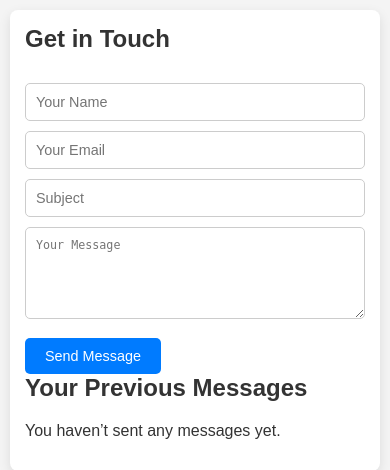
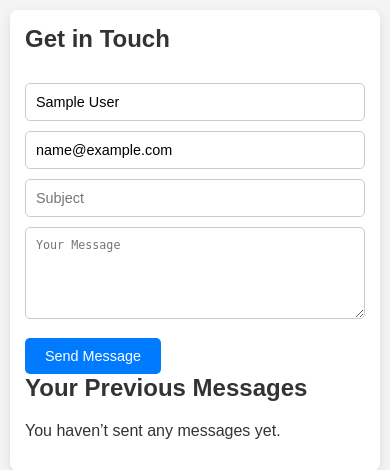
Before and after one commit to Abdulasees/sbquest, a Django app: page /contact/ in a window 390 px wide. Shown: the part 68-538 px from the top of the page. Run offline with Django 5.2, Linux system fonts and the light colour scheme; the visitor is signed in with stand-in values (Sample User, id 1); data that the repository does not hold is empty.

Commit message:
Update contact form: show previous messages only for logged-in users and prefill user info

```diff
--- a/contactmessage/views.py
+++ b/contactmessage/views.py
@@ -3,8 +3,10 @@ from .models import ContactMessage
 from django.contrib import messages
 
 def contact_form_view(request):
-    contact_messages = ContactMessage.objects.filter(email=request.user.email).order_by('-created_at') \
-        if request.user.is_authenticated else None
+    # Only fetch previous messages for authenticated users
+    contact_messages = None
+    if request.user.is_authenticated:
+        contact_messages = ContactMessage.objects.filter(email=request.user.email).order_by('-created_at')
 
     if request.method == 'POST':
         name = request.POST.get('name')
@@ -15,10 +17,10 @@ def contact_form_view(request):
         if name and email and subject and message:
             ContactMessage.objects.create(name=name, email=email, subject=subject, message=message)
             messages.success(request, "Message sent successfully!")
-            return redirect('contact_form')
+            return redirect('contact_form_view')  # redirect after POST to clear form
         else:
             messages.error(request, "All fields are required.")
 
     return render(request, 'contact.html', {
-        'contact_messages': contact_messages
+        'contact_messages': contact_messages  # pass only for logged-in users
     })
--- a/templates/contact.html
+++ b/templates/contact.html
@@ -87,43 +87,21 @@
         color: red;
     }
 
-    /* Tablet */
     @media (max-width: 1024px) {
-        main {
-            padding: 25px;
-            margin: 20px;
-        }
+        main { padding: 25px; margin: 20px; }
     }
 
-    /* Mobile */
     @media (max-width: 768px) {
-        main {
-            padding: 20px;
-            margin: 15px;
+        main { padding: 20px; margin: 15px; }
+        input, textarea, button { font-size: 0.95em; }
     }
 
-        input, textarea, button {
-            font-size: 0.95em;
-        }
-    }
-
-    /* Very Small Mobile */
     @media (max-width: 480px) {
-        main {
-            padding: 15px;
-            margin: 10px;
-        }
-
-        header h1 {
-            font-size: 1.5em;
-        }
-
-        input, textarea, button {
-            font-size: 0.9em;
-        }
+        main { padding: 15px; margin: 10px; }
+        header h1 { font-size: 1.5em; }
+        input, textarea, button { font-size: 0.9em; }
     }
     </style>
-
 </head>
 <body>
 
@@ -142,13 +120,16 @@
 
     <form method="post">
         {% csrf_token %}
-        <input type="text" name="name" placeholder="Your Name" required>
-        <input type="email" name="email" placeholder="Your Email" required>
+        <input type="text" name="name" placeholder="Your Name"
+               value="{% if request.user.is_authenticated %}{{ request.user.get_full_name }}{% endif %}" required>
+        <input type="email" name="email" placeholder="Your Email"
+               value="{% if request.user.is_authenticated %}{{ request.user.email }}{% endif %}" required>
         <input type="text" name="subject" placeholder="Subject" required>
         <textarea name="message" rows="5" placeholder="Your Message" required></textarea>
         <button type="submit">Send Message</button>
     </form>
 
+    {% if request.user.is_authenticated %}
         <h2>Your Previous Messages</h2>
         {% if contact_messages %}
             {% for msg in contact_messages %}
@@ -169,6 +150,7 @@
         {% else %}
             <p>You haven’t sent any messages yet.</p>
         {% endif %}
+    {% endif %}
 </main>
 
 <footer>
```
Lines whose indentation alone changed are shown as unchanged.
